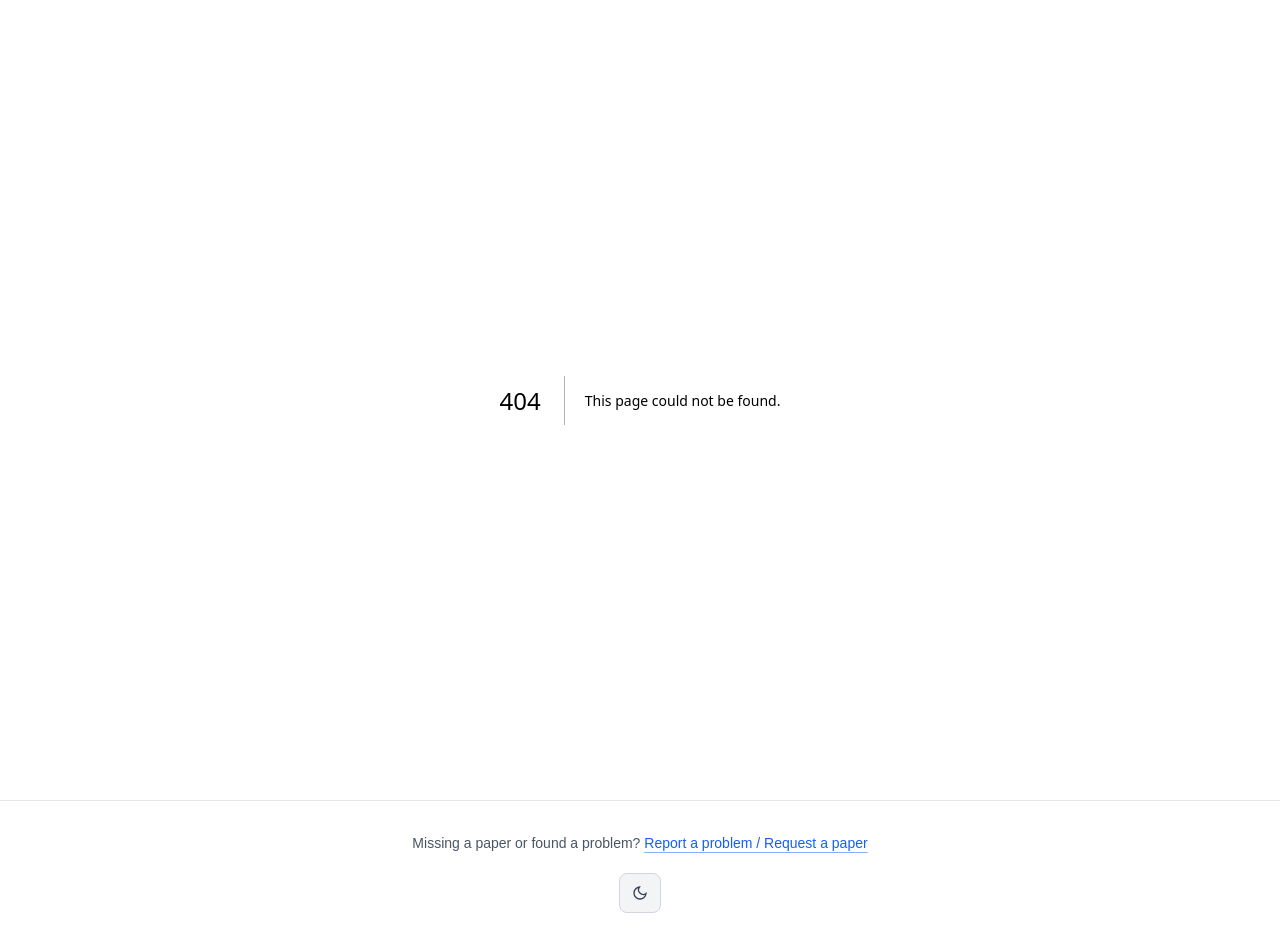
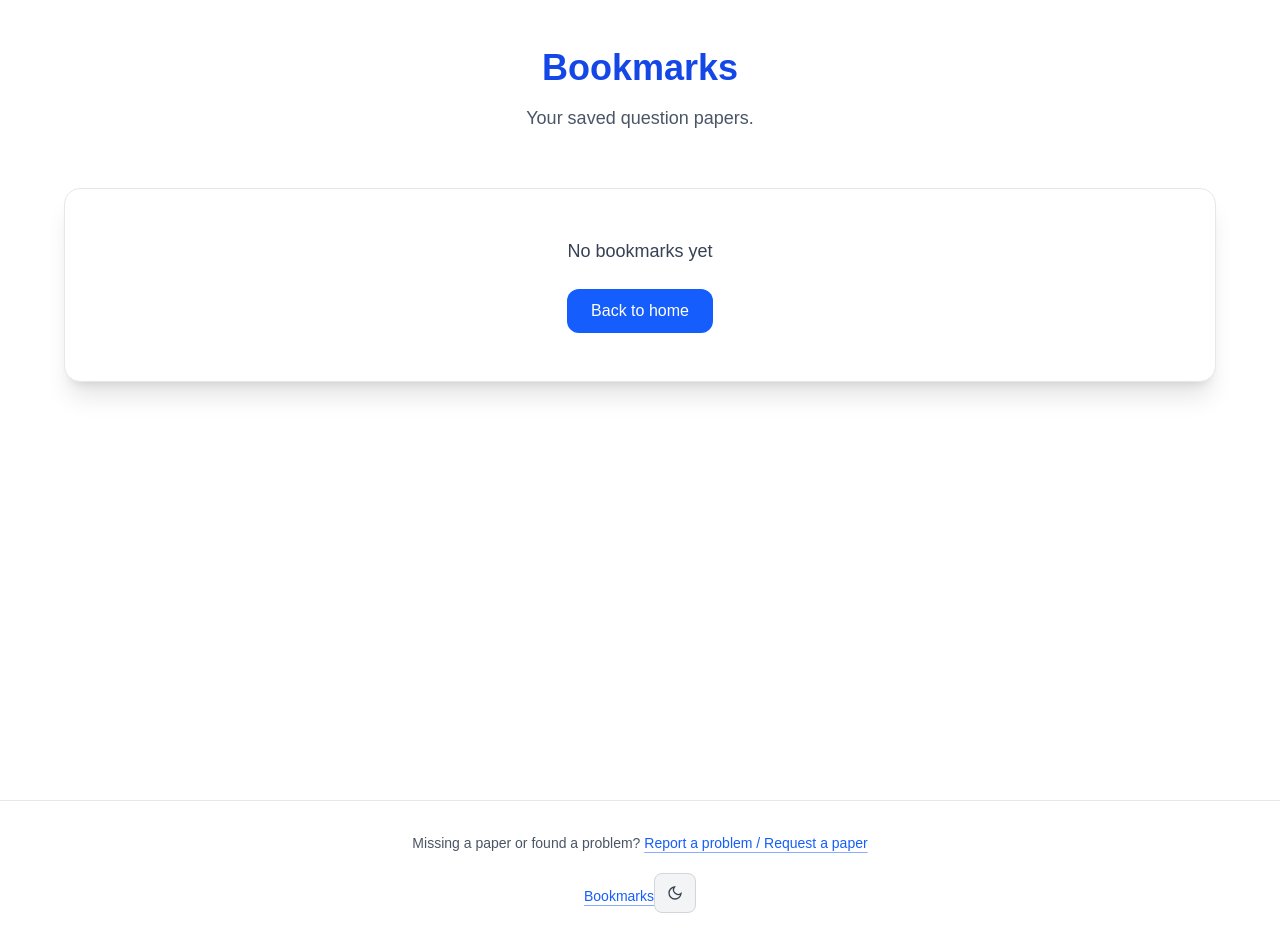
Before and after one commit to rohitraj-dev/examPrep, a Next.js app: page /bookmarks in a window 1280 px wide. Before the commit this address had no page. Built offline with nearby package versions, Linux system fonts and the light colour scheme.

Commit message:
Add bookmark/favorite papers with dedicated bookmarks page

```diff
--- /dev/null
+++ b/app/bookmarks/page.tsx
@@ -0,0 +1,115 @@
+"use client";
+
+import { useEffect, useMemo, useState } from "react";
+import {
+  getBookmarks,
+  toggleBookmark,
+  type BookmarkedPaper,
+} from "@/lib/bookmarks";
+
+export default function BookmarksPage() {
+  const [bookmarks, setBookmarks] = useState<BookmarkedPaper[]>([]);
+
+  useEffect(() => {
+    setBookmarks(getBookmarks());
+  }, []);
+
+  const groupedBookmarks = useMemo(() => {
+    return bookmarks.reduce<Record<string, BookmarkedPaper[]>>(
+      (groups, bookmark) => {
+        const subjectName = bookmark.subject_name || "Unknown subject";
+        groups[subjectName] ??= [];
+        groups[subjectName].push(bookmark);
+        return groups;
+      },
+      {},
+    );
+  }, [bookmarks]);
+
+  const handleRemoveBookmark = (bookmark: BookmarkedPaper) => {
+    setBookmarks(toggleBookmark(bookmark));
+  };
+
+  return (
+    <main className="min-h-screen overflow-x-hidden bg-gray-950 px-4 py-8 text-gray-100 light:bg-white light:text-gray-900 sm:px-6 sm:py-10 lg:px-8 lg:py-12">
+      <div className="mx-auto max-w-6xl">
+        <header className="mb-10 text-center sm:mb-14">
+          <h1 className="mb-4 text-3xl font-extrabold text-blue-300 light:text-blue-700 sm:text-4xl">
+            Bookmarks
+          </h1>
+          <p className="text-base text-gray-400 light:text-gray-600 sm:text-lg">
+            Your saved question papers.
+          </p>
+        </header>
+
+        {bookmarks.length === 0 ? (
+          <div className="rounded-2xl border border-gray-800 bg-gray-900 px-4 py-12 text-center shadow-xl light:border-gray-200 light:bg-white sm:px-8">
+            <p className="mb-6 text-lg text-gray-300 light:text-gray-700">
+              No bookmarks yet
+            </p>
+            <a
+              href="/"
+              className="inline-flex min-h-11 items-center justify-center rounded-xl bg-blue-600 px-6 py-2.5 font-medium text-white transition-colors hover:bg-blue-500 light:hover:bg-blue-700 focus:outline-none focus:ring-2 focus:ring-blue-400/60 light:focus:ring-blue-500/60"
+            >
+              Back to home
+            </a>
+          </div>
+        ) : (
+          <div className="space-y-8">
+            {Object.entries(groupedBookmarks).map(([subjectName, papers]) => (
+              <section key={subjectName}>
+                <h2 className="mb-4 break-words text-2xl font-bold text-gray-200 light:text-gray-900">
+                  {subjectName}
+                </h2>
+                <div className="grid grid-cols-1 gap-5 sm:grid-cols-2 lg:grid-cols-3">
+                  {papers.map((paper) => (
+                    <div
+                      key={paper.id}
+                      className="flex min-w-0 flex-col justify-between rounded-xl border border-gray-800 bg-gray-900 p-5 shadow-lg transition-colors hover:border-gray-700 light:border-gray-200 light:bg-white light:hover:border-gray-300 sm:p-6"
+                    >
+                      <div className="mb-4 flex min-w-0 items-start justify-between gap-2">
+                        <div className="min-w-0 flex-1">
+                          <h3 className="break-words text-xl font-bold text-gray-200 light:text-gray-900">
+                            {paper.year}
+                          </h3>
+                          <p className="mt-1 break-words text-base capitalize text-gray-400 light:text-gray-600">
+                            {paper.exam_type.replace("-", " ")}
+                          </p>
+                        </div>
+                        <button
+                          type="button"
+                          onClick={() => handleRemoveBookmark(paper)}
+                          aria-label={`Remove bookmark for ${paper.year} ${paper.exam_type} paper`}
+                          className="inline-flex min-h-10 min-w-10 shrink-0 items-center justify-center rounded-lg text-yellow-400 transition-colors hover:bg-gray-800 light:text-yellow-600 light:hover:bg-gray-100 focus:outline-none focus:ring-2 focus:ring-blue-400/60 light:focus:ring-blue-500/60"
+                        >
+                          <svg
+                            aria-hidden="true"
+                            viewBox="0 0 24 24"
+                            className="size-5"
+                            fill="currentColor"
+                            stroke="currentColor"
+                            strokeWidth="2"
+                          >
+                            <path d="m12 3 2.78 5.63 6.22.9-4.5 4.38 1.06 6.19L12 17.18l-5.56 2.92 1.06-6.19L3 9.53l6.22-.9L12 3Z" />
+                          </svg>
+                        </button>
+                      </div>
+                      <a
+                        href={paper.file_url}
+                        target="_blank"
+                        rel="noopener noreferrer"
+                        className="flex min-h-11 w-full items-center justify-center truncate rounded-lg border border-gray-700 bg-gray-800 px-4 py-2.5 text-center font-medium text-blue-300 transition-colors hover:bg-gray-700 light:border-gray-300 light:bg-gray-100 light:text-blue-700 light:hover:bg-gray-200 focus:outline-none focus:ring-2 focus:ring-blue-400/60 light:focus:ring-blue-500/60"
+                      >
+                        <span className="truncate">Download PDF</span>
+                      </a>
+                    </div>
+                  ))}
+                </div>
+              </section>
+            ))}
+          </div>
+        )}
+      </div>
+    </main>
+  );
+}
--- a/app/subject/[id]/page.tsx
+++ b/app/subject/[id]/page.tsx
@@ -178,7 +178,11 @@ export default async function SubjectPage({
           <h2 className="mb-6 text-2xl font-bold text-gray-100">
             Previous Year Papers
           </h2>
-          <PapersList papers={papersWithLabels} />
+          <PapersList
+            papers={papersWithLabels}
+            subjectId={id}
+            subjectName={subject.name}
+          />
           <p className="mt-4 text-sm text-gray-400">
             Missing a paper for this subject?{" "}
             <a
--- a/components/Footer.tsx
+++ b/components/Footer.tsx
@@ -25,6 +25,12 @@ export default function Footer() {
           Report a problem / Request a paper
         </a>
       </p>
+      <a
+        href="/bookmarks"
+        className="mt-4 inline-block font-medium text-blue-400 underline decoration-blue-400/50 underline-offset-4 transition-colors hover:text-blue-300 light:text-blue-600 light:decoration-blue-600/50 light:hover:text-blue-700"
+      >
+        Bookmarks
+      </a>
       <button
         type="button"
         onClick={() => cycleTheme()}
--- a/components/PapersList.tsx
+++ b/components/PapersList.tsx
@@ -1,9 +1,16 @@
 "use client";
 
-import { useMemo, useState } from "react";
+import { useEffect, useMemo, useState } from "react";
+import {
+  getBookmarks,
+  toggleBookmark,
+  type BookmarkedPaper,
+} from "@/lib/bookmarks";
 
 type Paper = {
   id: string;
+  subject_id?: string;
+  subject_name?: string;
   year: number;
   exam_type: string;
   file_url: string;
@@ -12,9 +19,18 @@ type Paper = {
   set_label?: string;
 };
 
-export default function PapersList({ papers }: { papers: Paper[] }) {
+export default function PapersList({
+  papers,
+  subjectId,
+  subjectName,
+}: {
+  papers: Paper[];
+  subjectId: string;
+  subjectName: string;
+}) {
   const [year, setYear] = useState("all");
   const [examType, setExamType] = useState("all");
+  const [bookmarkedIds, setBookmarkedIds] = useState<Set<string>>(new Set());
   const years = useMemo(
     () => [...new Set(papers.map((paper) => paper.year))].sort((a, b) => b - a),
     [papers],
@@ -29,6 +45,23 @@ export default function PapersList({ papers }: { papers: Paper[] }) {
     [examType, papers, year],
   );
   const hasFilters = year !== "all" || examType !== "all";
+
+  useEffect(() => {
+    setBookmarkedIds(new Set(getBookmarks().map((paper) => paper.id)));
+  }, []);
+
+  const handleToggleBookmark = (paper: Paper) => {
+    const bookmark: BookmarkedPaper = {
+      id: paper.id,
+      subject_id: subjectId,
+      subject_name: subjectName,
+      year: paper.year,
+      exam_type: paper.exam_type,
+      file_url: paper.file_url,
+    };
+    const nextBookmarks = toggleBookmark(bookmark);
+    setBookmarkedIds(new Set(nextBookmarks.map((item) => item.id)));
+  };
 
   return (
     <>
@@ -107,11 +140,35 @@ export default function PapersList({ papers }: { papers: Paper[] }) {
                       {paper.exam_type.replace("-", " ")}
                     </p>
                   </div>
-                  {paper.ocr_status === "done" && (
-                    <span className="shrink-0 rounded border border-green-800/50 light:border-green-200 bg-green-900/30 light:bg-green-100 px-2 py-1 text-xs text-green-400 light:text-green-700">
-                      OCR Done
-                    </span>
-                  )}
+                  <div className="flex shrink-0 items-center gap-2">
+                    {paper.ocr_status === "done" && (
+                      <span className="rounded border border-green-800/50 light:border-green-200 bg-green-900/30 light:bg-green-100 px-2 py-1 text-xs text-green-400 light:text-green-700">
+                        OCR Done
+                      </span>
+                    )}
+                    <button
+                      type="button"
+                      onClick={() => handleToggleBookmark(paper)}
+                      aria-label={
+                        bookmarkedIds.has(paper.id)
+                          ? "Remove bookmark"
+                          : "Bookmark paper"
+                      }
+                      aria-pressed={bookmarkedIds.has(paper.id)}
+                      className="inline-flex min-h-10 min-w-10 items-center justify-center rounded-lg text-yellow-400 light:text-yellow-600 transition-colors hover:bg-gray-800 light:hover:bg-gray-100 focus:outline-none focus:ring-2 focus:ring-blue-400/60 light:focus:ring-blue-500/60"
+                    >
+                      <svg
+                        aria-hidden="true"
+                        viewBox="0 0 24 24"
+                        className="size-5"
+                        fill={bookmarkedIds.has(paper.id) ? "currentColor" : "none"}
+                        stroke="currentColor"
+                        strokeWidth="2"
+                      >
+                        <path d="m12 3 2.78 5.63 6.22.9-4.5 4.38 1.06 6.19L12 17.18l-5.56 2.92 1.06-6.19L3 9.53l6.22-.9L12 3Z" />
+                      </svg>
+                    </button>
+                  </div>
                 </div>
                 <a
                   href={paper.file_url}
--- /dev/null
+++ b/lib/bookmarks.ts
@@ -0,0 +1,62 @@
+export const BOOKMARKS_STORAGE_KEY = "bookmarked_papers";
+
+export type BookmarkedPaper = {
+  id: string;
+  subject_id: string;
+  subject_name: string;
+  year: number;
+  exam_type: string;
+  file_url: string;
+};
+
+function isBookmarkedPaper(value: unknown): value is BookmarkedPaper {
+  if (!value || typeof value !== "object") return false;
+
+  const paper = value as Partial<BookmarkedPaper>;
+  return (
+    typeof paper.id === "string" &&
+    typeof paper.subject_id === "string" &&
+    typeof paper.subject_name === "string" &&
+    typeof paper.year === "number" &&
+    typeof paper.exam_type === "string" &&
+    typeof paper.file_url === "string"
+  );
+}
+
+export function getBookmarks(): BookmarkedPaper[] {
+  if (typeof window === "undefined") return [];
+
+  const storedBookmarks = window.localStorage.getItem(BOOKMARKS_STORAGE_KEY);
+  if (!storedBookmarks) return [];
+
+  try {
+    const parsedBookmarks: unknown = JSON.parse(storedBookmarks);
+    return Array.isArray(parsedBookmarks)
+      ? parsedBookmarks.filter(isBookmarkedPaper)
+      : [];
+  } catch {
+    return [];
+  }
+}
+
+export function isBookmarked(paperId: string): boolean {
+  return getBookmarks().some((paper) => paper.id === paperId);
+}
+
+export function toggleBookmark(
+  paper: BookmarkedPaper,
+): BookmarkedPaper[] {
+  const bookmarks = getBookmarks();
+  const nextBookmarks = bookmarks.some((bookmark) => bookmark.id === paper.id)
+    ? bookmarks.filter((bookmark) => bookmark.id !== paper.id)
+    : [...bookmarks, paper];
+
+  if (typeof window !== "undefined") {
+    window.localStorage.setItem(
+      BOOKMARKS_STORAGE_KEY,
+      JSON.stringify(nextBookmarks),
+    );
+  }
+
+  return nextBookmarks;
+}
```
